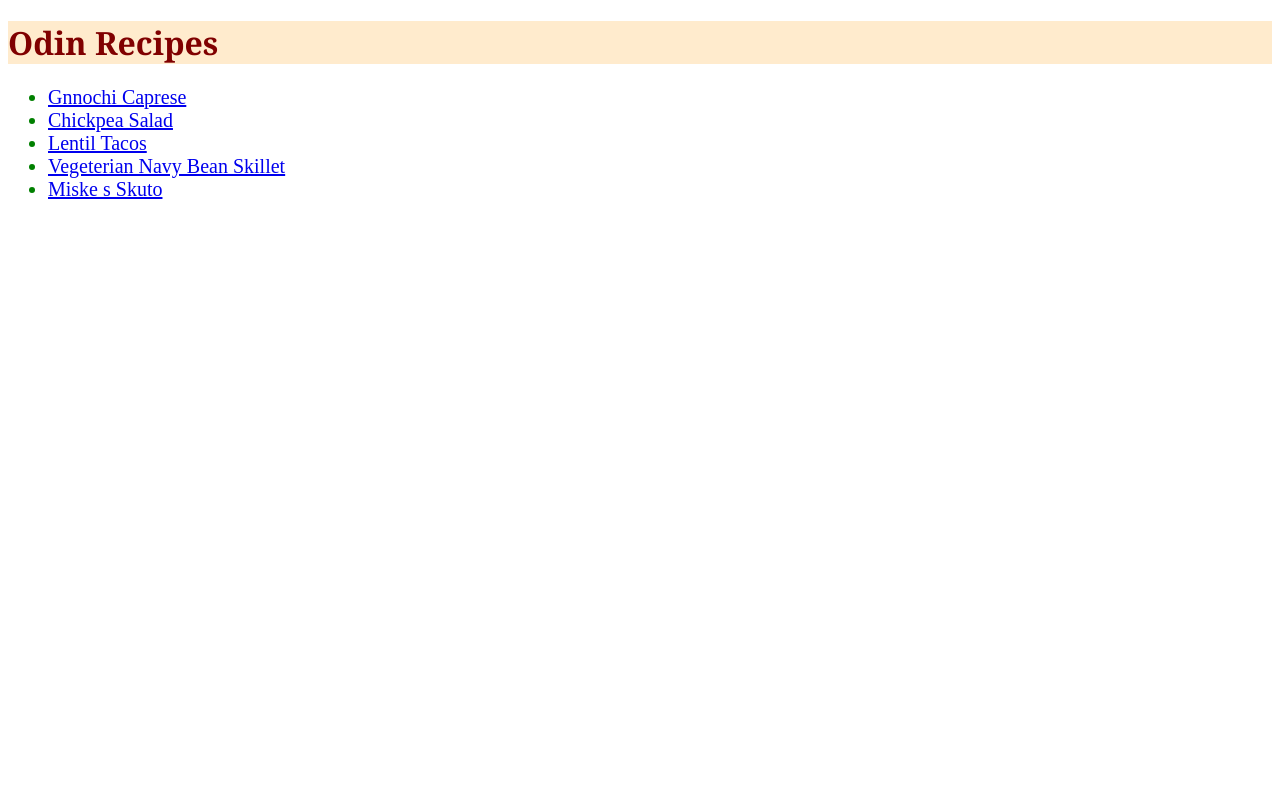
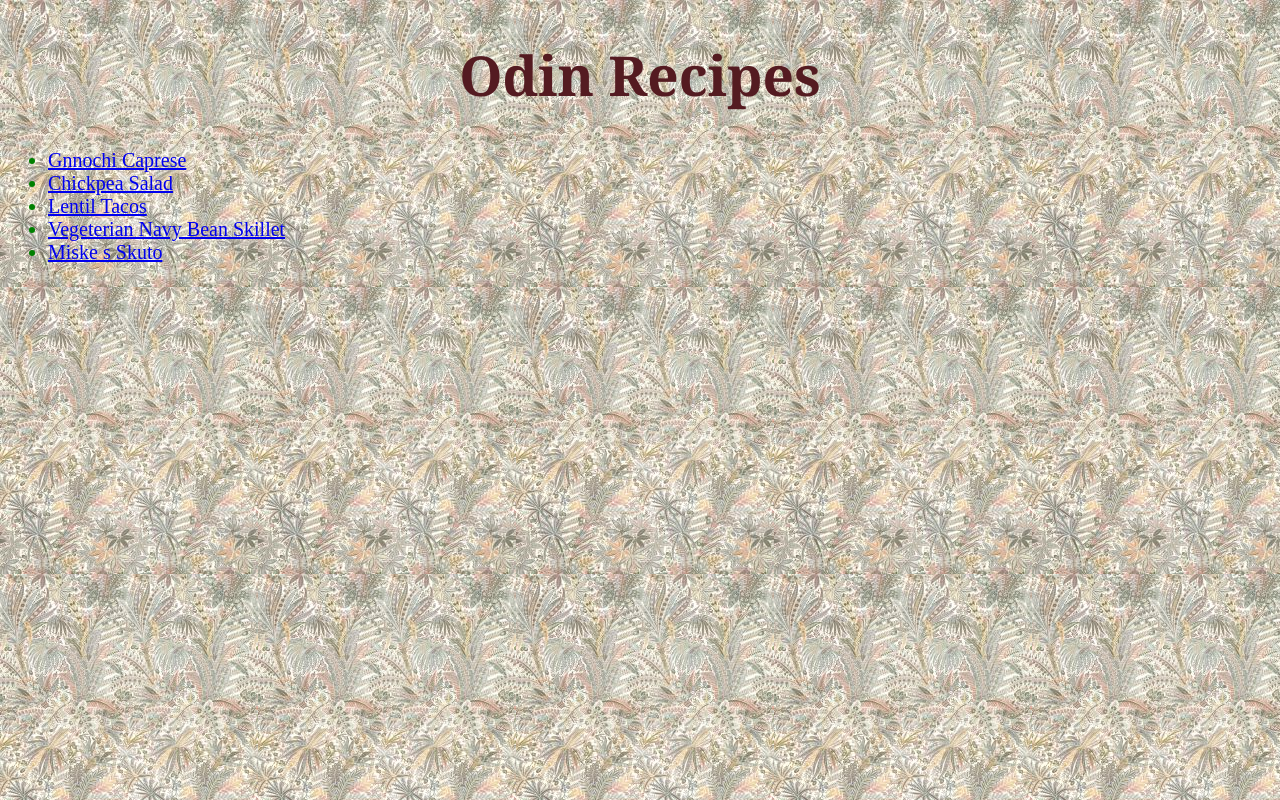
Before and after one commit to kleee822/odin-recipes, a plain HTML site: page index.html in a window 1280 px wide. Drawn offline with Linux system fonts and the light colour scheme.

Commit message:
Add background + h1 color

```diff
--- a/index.html
+++ b/index.html
@@ -7,7 +7,7 @@
     <link rel="stylesheet" href="./stylesheet.css">
 </head>
 <body>
-    <h1 id="main-title">Odin Recipes</h1>
+    <h1 id="main-title" class="box_one">Odin Recipes</h1>
     <ul>
     <li class="recipes"><a href="./recipes/gnocchi_caprese.html">Gnnochi Caprese</a></li>
     <li class="recipes"><a href="./recipes/chickpea_salad.html">Chickpea Salad</a></li>
--- a/stylesheet.css
+++ b/stylesheet.css
@@ -1,10 +1,22 @@
+html {
+    background-image:
+    url(./img/persian-voyage-liberty-stone-fabric-08212101k-image01\(1\).jpg);
+}
+
 #main-title {
-   background-color: blanchedalmond;
-   color: maroon;
+   color: rgb(84, 27, 33);
    font-family: Georgia, 'Times New Roman', Times, serif;
+   font-size: 55px;
+   text-align: center;
 }
 
 .recipes {
     color: green;
     font-size: 20px;
 }
+
+.box_one {
+    border-color: aquamarine;
+    border-radius: 10px;
+    border: chocolate;
+}
```
Also changed, not shown: img/persian-voyage-liberty-stone-fabric-08212101k-image01(1).jpg (added).
